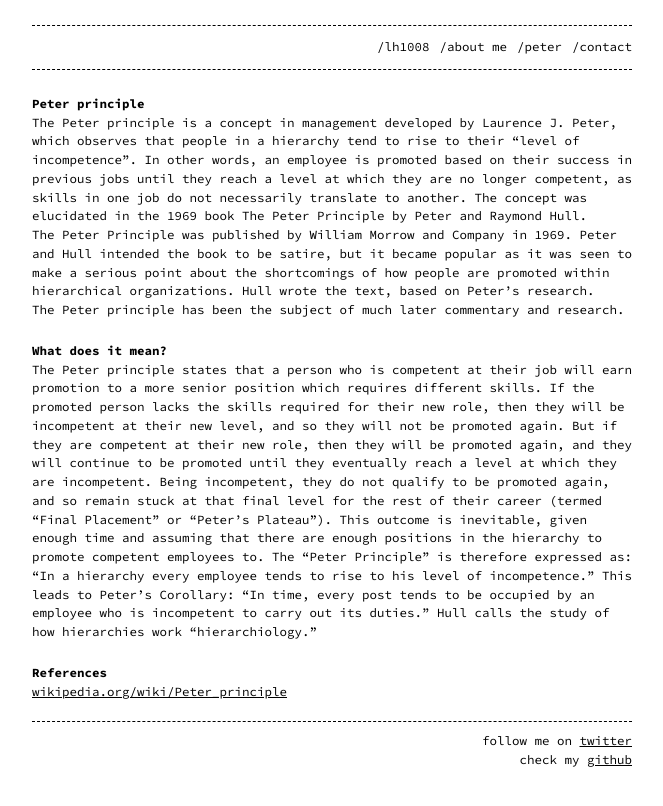
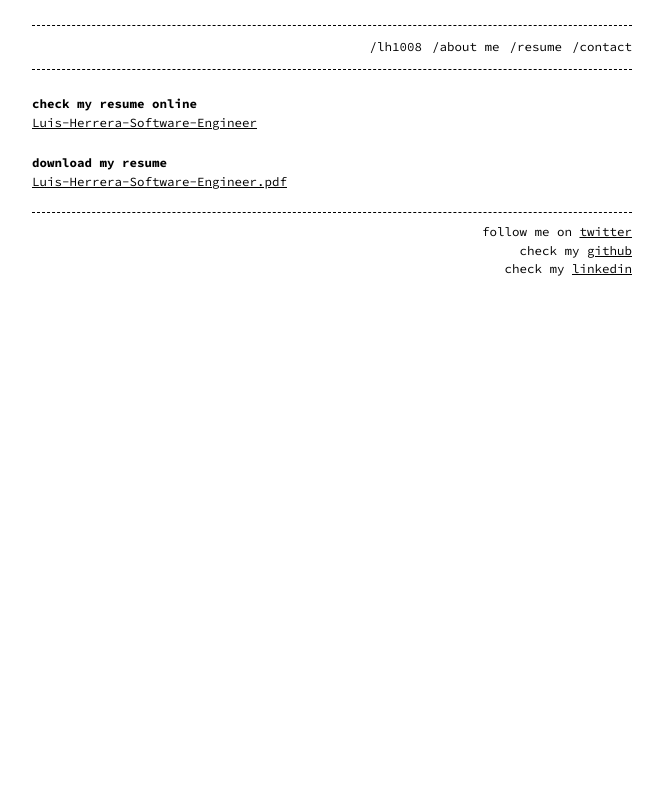
Before and after one commit to lh1008/lh1008.github.io, a Jekyll site: the page built from lh1008.md, in a window 1280 px wide. Shown: the top 806 px of the page, without its empty margins (308-971 px from the left). Built offline with Jekyll 4.4.1, drawn with Linux system fonts in a browser that asks for light colours.

Commit message:
Fixed some permalinks, updated lh1008.md with resume, added linkedin footer

```diff
--- a/_config.yml
+++ b/_config.yml
@@ -9,7 +9,8 @@ header_pages:
   - contact.md
 
 footer: 'follow me on <a href="https://twitter.com/lh1008">twitter</a><br>'
-footer1: 'check my <a href="https://github.com/lh1008/">github</a>'
+footer1: 'check my <a href="https://github.com/lh1008/">github</a><br>'
+footer2: 'check my <a href="https://www.linkedin.com/in/lh1008/">linkedin</a>'
 
 style: light # dark (default) or light
 listen_for_clients_preferred_style: true # true or false (default)
--- a/_includes/footer.html
+++ b/_includes/footer.html
@@ -1,4 +1,5 @@
 <footer>
   {{ site.footer }}
   {{ site.footer1 }}
+  {{ site.footer2 }}
 </footer>
--- a/lh1008.md
+++ b/lh1008.md
@@ -1,20 +1,13 @@
 ---
-title: /peter
+title: /resume
 layout: page
-permalink: /peter
+permalink: /resume
 ---
 
-# Peter principle
+# check my resume online
 
-The Peter principle is a concept in management developed by Laurence J. Peter, which observes that people in a hierarchy tend to rise to their "level of incompetence". In other words, an employee is promoted based on their success in previous jobs until they reach a level at which they are no longer competent, as skills in one job do not necessarily translate to another. The concept was elucidated in the 1969 book The Peter Principle by Peter and Raymond Hull.
+[Luis-Herrera-Software-Engineer](https://github.com/lh1008/cv/blob/master/Luis-Herrera-Software-Engineer.pdf)
 
-The Peter Principle was published by William Morrow and Company in 1969. Peter and Hull intended the book to be satire, but it became popular as it was seen to make a serious point about the shortcomings of how people are promoted within hierarchical organizations. Hull wrote the text, based on Peter's research.
+## download my resume
 
-The Peter principle has been the subject of much later commentary and research.
-
-## What does it mean?
-
-The Peter principle states that a person who is competent at their job will earn promotion to a more senior position which requires different skills. If the promoted person lacks the skills required for their new role, then they will be incompetent at their new level, and so they will not be promoted again. But if they are competent at their new role, then they will be promoted again, and they will continue to be promoted until they eventually reach a level at which they are incompetent. Being incompetent, they do not qualify to be promoted again, and so remain stuck at that final level for the rest of their career (termed "Final Placement" or "Peter's Plateau"). This outcome is inevitable, given enough time and assuming that there are enough positions in the hierarchy to promote competent employees to. The "Peter Principle" is therefore expressed as: "In a hierarchy every employee tends to rise to his level of incompetence." This leads to Peter's Corollary: "In time, every post tends to be occupied by an employee who is incompetent to carry out its duties." Hull calls the study of how hierarchies work "hierarchiology."
-
-## References
-[wikipedia.org/wiki/Peter_principle](https://wikipedia.org/wiki/Peter_principle)
+[Luis-Herrera-Software-Engineer.pdf](https://github.com/lh1008/cv/raw/master/Luis-Herrera-Software-Engineer.pdf)
```
Also changed, not shown: about.md (+1 -1 lines).
